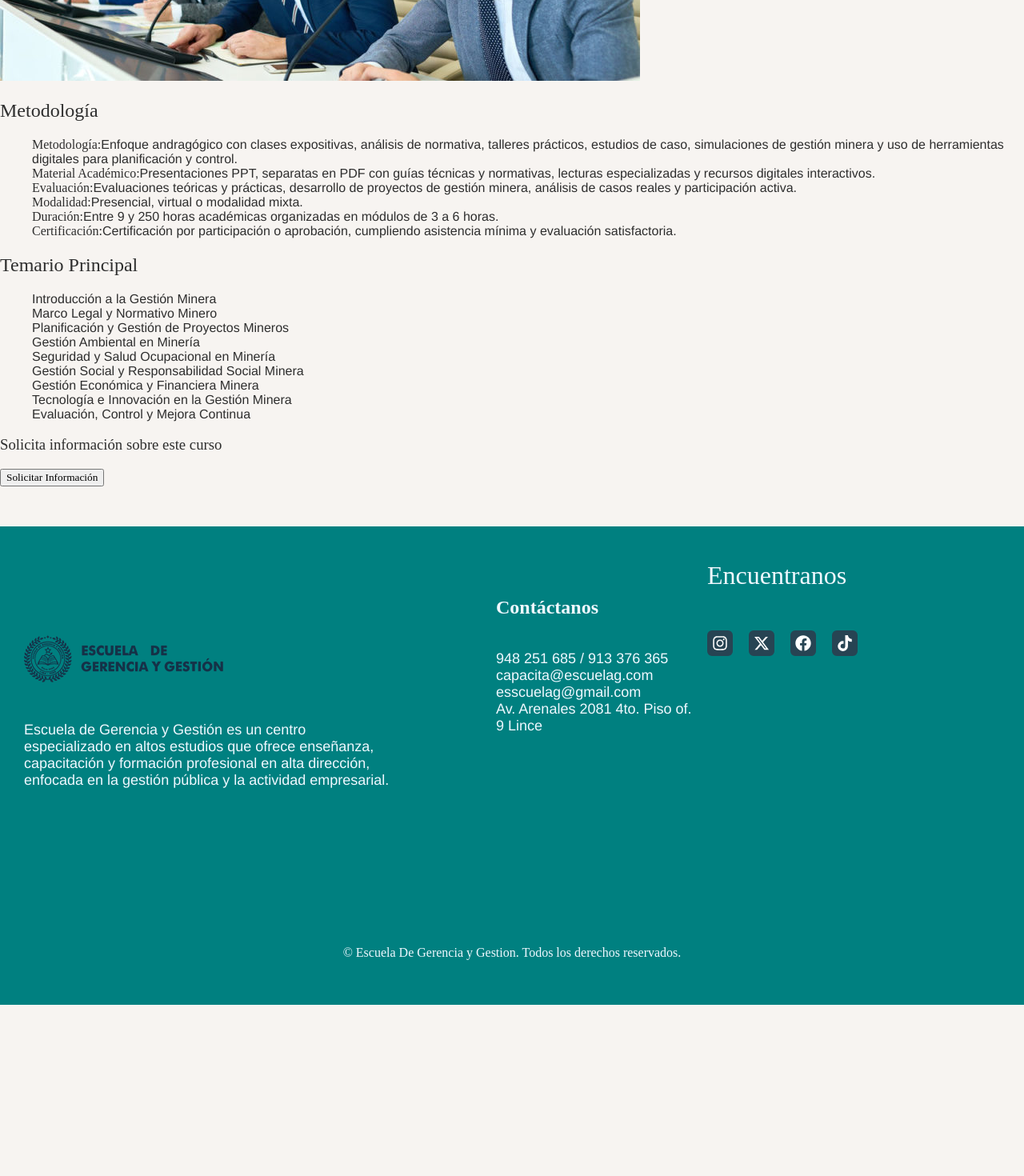
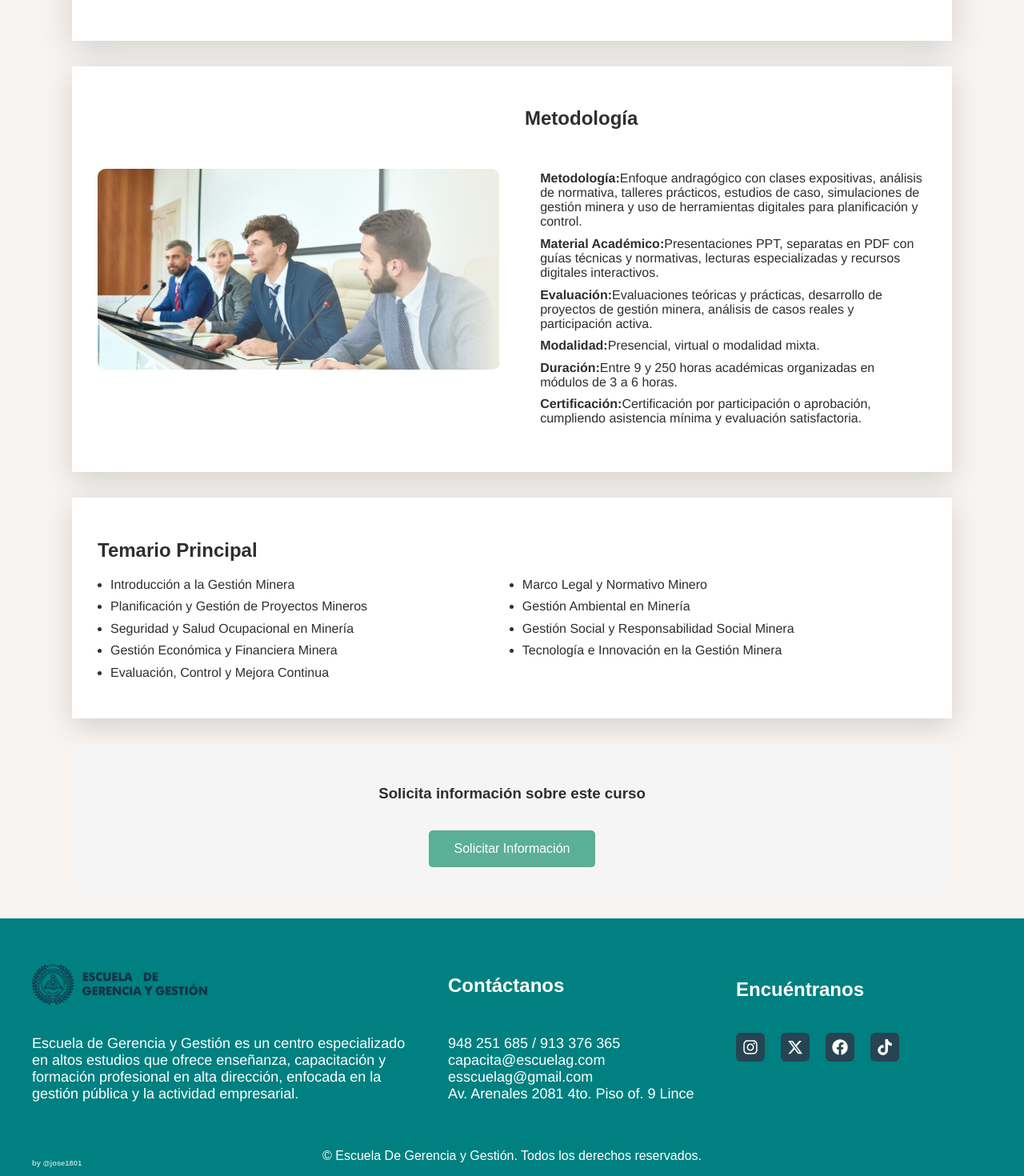
Before and after one commit to JLWhiter/mejora_frontend, a React (Create React App) app: page /C-gest-minera in a window 1280 px wide. Shown: the part 800-2270 px from the top of the page at 80% size. Before the commit the page ends 2056 px from the top, so only its background shows below. Built offline with nearby package versions, Linux system fonts and the light colour scheme.

Commit message:
Mejora en footer y mejora de visualizacion de cursos
se hizo una mejora en el sintaxis del footer, mejora visualizacion de los cursos

```diff
--- a/public/index.html
+++ b/public/index.html
@@ -4,7 +4,7 @@
   <head>
     <title>EscuelAg</title>
     <meta charset="utf-8" />
-    <link rel="icon" type="/svg+xml" href="https://escuelag.com/wp-content/uploads/2025/01/log_pro.png">
+    <link rel="icon" type="/svg+xml" href="uploads/LOGO ESCUELA.jpg">
     <meta name="viewport" content="width=device-width, initial-scale=1.0" />
     <meta name="theme-color" content="#000000" />
     <link rel="apple-touch-icon" href="%PUBLIC_URL%/logo192.png" />
--- a/src/App.js
+++ b/src/App.js
@@ -346,13 +346,14 @@ function App() {
         <Route path='/programa-gestion-empresarial' element={<ProgramaGestionEmpresarial/>}/>
         <Route path='/curso-medida' element={<CursoMedida/>}/>
       </Routes>
-<footer className="parrafo-final">
+<footer className="contenedor-footer">
+
   <div className="footer-bloque footer-bloque-izq">
     <a href="/">
-        <img src="/uploads/Logop3.webp" alt="img-logo" className="logo-final" />
+      <img src="/uploads/Logop3.webp" alt="Logo Escuela" className="logo-final" />
     </a>
 
-      <p className="parrafo-100">
+    <p>
       Escuela de Gerencia y Gestión es un centro especializado
       en altos estudios que ofrece enseñanza, capacitación y
       formación profesional en alta dirección, enfocada en la
@@ -360,31 +361,54 @@ function App() {
     </p>
   </div>
 
+
   <div className="footer-bloque footer-bloque-centro">
-      <h2 className="parrafo-102-10">Contáctanos</h2>
+    <h2>Contáctanos</h2>
 
-      <p className="parrafo-102-11">
-        948 251 685 / 913 376 365 <br />
-        capacita@escuelag.com <br />
-        esscuelag@gmail.com <br />
+    <p>
+      948 251 685 / 913 376 365 <br/>
+      capacita@escuelag.com <br/>
+      esscuelag@gmail.com <br/>
       Av. Arenales 2081 4to. Piso of. 9 Lince
     </p>
   </div>
 
-  <h1 className="parrafo-102-12">
-    Encuentranos
-    <div className='iconos-busqueda'>
-    <div style={{ display: "flex", gap: "20px" }}>
-      <Link to='https://www.instagram.com/egerencia?igsh=MWpmOGppN2g2djk5cQ=='><FaInstagram size={28} color="#ffffffff"  className='fondo icon-bob' /></Link>
-      <Link to='#'><FaXTwitter size={28} color="#ffffffff" className='fondo icon-bob'/></Link>
-      <Link to='https://www.facebook.com/share/1Ztggm115f/'><FaFacebook size={28} color="#ffffffff" className='fondo icon-bob'/></Link>
-      <Link to='https://www.tiktok.com/@escuelagerenciaygestion?_r=1&_t=ZS-93OlEGIQKMT'><FaTiktok size={28} color="#ffffffff" className='fondo icon-bob'/></Link>
+
+  <div className="footer-bloque footer-bloque-der">
+
+    <h2>Encuéntranos</h2>
+
+    <div className="iconos-busqueda">
+
+      <Link to="https://www.instagram.com/egerencia">
+        <FaInstagram size={20} className="fondo icon-bob"/>
+      </Link>
+
+      <Link to="#">
+        <FaXTwitter size={20} className="fondo icon-bob"/>
+      </Link>
+
+      <Link to="https://www.facebook.com/share/1Ztggm115f/">
+        <FaFacebook size={20} className="fondo icon-bob"/>
+      </Link>
+
+      <Link to="https://www.tiktok.com/@escuelagerenciaygestion">
+        <FaTiktok size={20} className="fondo icon-bob"/>
+      </Link>
+
     </div>
+
   </div>
-  </h1>
-  <div className='footer-copyright' id='footer'>
-    <span>© Escuela De Gerencia y Gestion. Todos los derechos reservados.</span>
+  <div className="autor">
+    <h3>by @jose1801</h3>
   </div>
+
+  <div className="footer-copyright" id="footer">
+    <span>© Escuela De Gerencia y Gestión. Todos los derechos reservados.</span>
+  </div>
+
+
+
 </footer>
     </BrowserRouter>
   );
--- a/src/contends/programa-gest/curso-gest-publica.css
+++ b/src/contends/programa-gest/curso-gest-publica.css
@@ -1,166 +1,155 @@
-*{
-    font-family: 'robot','sans-serif';
-    font-weight: 200;
-}
-.contenedor{
-    display: block;
-    font-family: 'robot','sans-serif';
-    font-weight: 200;
-    align-items: center;
-    font-weight: 100;
-    max-width: 90%;
-    columns: 1;
-    margin: 0 auto;
-}
-.contenedor>h1{
-    font-size: .9rem;
-    color: rgb(105, 106, 107);
-}
-.contenedor p{
-    position: relative;
-    font-family: 'robot','sans-serif';
-    font-weight: 200;
-    height: 50%;
-    max-width: 80%;
-    margin-top: 80%;
-    text-align:justify;
-    margin: 1rem auto;
-}
-.presentacion{
-    display: flex;
-    position: relative;
-    max-width: 100%;
-    height: 15rem;
-    background-color: #ffffff;
-    padding: 2rem;
-    box-shadow: 0 15px 55px rgba(0, 0, 0, 0.331);
-    columns: 2;
-}
-.presentacion p{
-    display: flex;
-    float: left;
-    font-size: 1rem;
-    top: 15%;
-    max-width: 40%;
-    padding: 1rem;
-}
-.presentacion ul{
-    margin-top: -1rem;
-}
-.presentacion ul li{
-    padding: .4rem;
-    font-family: 'robot','sans-serif';
-    font-weight: 200;
-    list-style:inherit;
-}
-.metedologia, .metodologia{
-    display: flex;
-    max-width: 50%;
-    background-color: #ffffff;
-    padding: 1rem;
-    margin-top: 1rem;
-    box-shadow: 0 15px 40px rgba(0, 0, 0, 0.331);
-}
-.metedologia p{
-    font-family: 'robot','sans-serif';
-    font-weight: 300;
-    font-size: 1rem;
-}
-.temario-principal{
-    display: flex;
-    position: relative;
-    background-color: #ffffff;
-    padding: 2rem;
-    margin-top: 1rem;
-    box-shadow: 0 15px 40px rgba(0, 0, 0, 0.331);
-}
-.caracteristica-generales{
-    max-width: 89%;
-    margin: 100px auto;
-    background-color: #ffffff;
-    padding: 2rem;
-    margin-top: 1rem;
-    box-shadow: 0 15px 35px rgba(0, 0, 0, 0.331);
-}
-.caracteristica-generales ul li{
-    font-family: 'robot','sans-serif';
-    font-weight: 300;
-}
-.logo-metodologia{
-    align-items: center;
-    display: flex;
-    position: absolute;
-    width: 32rem;
-    height: 25rem;
-    margin-left: 42em;
-}
-.temario-principal ul{
-    display: flex;
-    position: relative;
-    padding: .5rem;
-    font-size: 1rem;
-}
-.temario-principal ul li{
-    padding: 1rem;
-    font-size: .8rem;
+
+
+/* CONTENEDOR GENERAL */
+
+.curso-container{
+    max-width:1100px;
+    margin:auto;
+    padding:2rem;
+    display:grid;
+    gap:2rem;
 }
 
-.btn-solicitar-informacion{
-    cursor: pointer;
-    font-size: 1rem;
-    font-style: none;
-    position: absolute;
-    background-color: #5baf96ef;
-    border: 1rem solid #5baf96dc;
-    border-radius: 0.2rem;
-    margin-left: 60%;
-    margin-top: -20%;
+/* HEADER */
+
+.curso-header{
+    text-align:center;
 }
 
-@media (max-width:800px) {
-    .presentacion p{
-        max-width: 30%;
-        margin-left: -5rem;
-        margin-top: -1rem;
-        font-size: 0.7rem;
+.curso-header h1{
+    font-size:2rem;
+    color:#333;
 }
-    .presentacion h1{
-        font-size: 1rem;
+
+/* PRESENTACION */
+
+.curso-presentacion{
+    background:#fff;
+    padding:2rem;
+    box-shadow:0 10px 40px rgba(0,0,0,0.15);
+    display:grid;
+    gap:1rem;
 }
-    .presentacion ul{
-        margin-top: 0rem;
+
+.curso-presentacion p{
+    text-align:justify;
+    color: #5b5b5b;
+    line-height:1.6;
 }
-    .presentacion ul li{
-        font-size: 0.7rem;
-        width: 7rem;
-        margin-left: -1rem;
+
+.lista-objetivos{
+    padding-left:1.2rem;
+    list-style: georgian;
+    color:#5b5b5b
 }
-    .metedologia, .metodologia{
-        max-width: 100%;
-        text-align:left;
-        margin-left: 0;
-        font-size: .7rem;
+
+.lista-objetivos li{
+    margin-bottom:.5rem;
 }
-    .metedologia, .metodologia h1{
-        margin: 5 auto;
-        z-index: 5;
+
+/* METODOLOGIA */
+
+.curso-metodologia{
+    background:#fff;
+    padding:2rem;
+    box-shadow:0 10px 35px rgba(0,0,0,0.15);
+    display:grid;
+    grid-template-columns:1fr 1fr;
+    gap:2rem;
+    align-items:center;
 }
-    .logo-metodologia{
-        margin-left: 0;
-        max-width: 82%;
-        z-index: 1;
-        opacity: 0.5;
-        height: 74%;
+.metodologia-img{
+    position: relative;
+    overflow: hidden;
+    border-radius: 10px;
 }
-    .temario-principal{
-        display: list-item;
-        list-style: none;
+
+.metodologia-img img{
+    width:100%;
+    display:block;
+    object-fit:cover;
 }
-    .temario-principal ul {
-        display: block;
+.metodologia-img::before{
+    content:"";
+    position:absolute;
+    inset:0;
+    background:linear-gradient(
+        to left,
+        rgb(237, 237, 228) 0%,
+        rgba(250,250,248,0.35) 25%,
+        rgba(250,250,248,0) 100%
+    );
+    z-index:1;
+    pointer-events:none;
 }
-    .temario-principal ul li{
-        display: block;
-        position: relative;
+
+.metodologia-info{
+    display:grid;
+    gap:1rem;
 }
+
+.metodologia-lista{
+    padding-left:1.2rem;
 }
+
+.metodologia-lista li{
+    margin-bottom:.6rem;
+}
+
+/* TEMARIO */
+
+.curso-temario{
+    background:#fff;
+    padding:2rem;
+    box-shadow:0 10px 35px rgba(0,0,0,0.15);
+}
+
+.temario-lista{
+    display:grid;
+    grid-template-columns:1fr 1fr;
+    gap:.6rem;
+    padding-left:1rem;
+}
+
+.temario-lista li{
+    list-style:disc;
+}
+
+/* CTA */
+
+.curso-cta{
+    text-align:center;
+    padding:2rem;
+    background:#f5f5f5;
+    border-radius:10px;
+}
+
+.btn-inscribirse{
+    margin-top:1rem;
+    padding:.9rem 2rem;
+    font-size:1rem;
+    border:none;
+    background:#5baf96;
+    color:white;
+    border-radius:5px;
+    cursor:pointer;
+    transition:.3s;
+}
+
+.btn-inscribirse:hover{
+    background:#4a9a82;
+}
+
+/* RESPONSIVE */
+
+@media(max-width:900px){
+
+    .curso-metodologia{
+        grid-template-columns:1fr;
+    }
+
+    .temario-lista{
+        grid-template-columns:1fr;
+    }
+
+}
--- a/src/index.css
+++ b/src/index.css
@@ -233,118 +233,77 @@ li {
 .menu-cabecera-1003 ul li:hover > ul {
     display: block;
 }
-.parrafo-final {
-    position: relative;
-    background-color: #1f5a5d;
-    color: aliceblue;
-    padding: 40px 0;
-    top: 50px;
+/*FOOTER*/
+.contenedor-footer{
+    display: grid;
+    background-color: rgb(28, 97, 101);
+    align-items: center;
 }
-.parrafo-102-10,
-.parrafo-102-11,
-.parrafo-102-12 {
-    width: 250px;
+.footer-bloque-izq p{
+    max-width: 500px;
 }
-.parrafo-102-10{
-    position: relative;
-    top: -140px;
-    left: 590px;
+.footer-bloque-der {
+    margin-top: -60px;
 }
-.parrafo-102-11 {
-    position: relative;
-    top: -90px;
-    left: 590px;
+.contenedor-footer{
+    background:#008080;
+    color:white;
+    padding:50px 40px;
+    display:grid;
+    grid-template-columns:1.5fr 1fr 1fr;
+    gap:40px;
 }
-.parrafo-102-12 {
-    position: relative;
-    top: -340px;
-    left: 70%;
+.footer-bloque{
+    display:flex;
+    flex-direction:column;
+    gap:10px;
 }
-.parrafo-final {
-    background-color: rgb(0, 128, 128);
-    color: aliceblue;
-    padding: 40px 30px;
-}
-.logo-final {
-    position: relative;
-    width: 250px;
-    margin-bottom: 10px;
-    top: 90px;
-}
-.parrafo-100 {
-    position: relative;
-    top: 100px;
-    max-width: 460px;
-    font-size: 18px;
-    margin-bottom: 20px;
-}
-.parrafo-102-10 {
-    font-weight: bold;
-    top: -160px;
-}
-.parrafo-102-11,
-.parrafo-102-12 {
-    max-width: 250px;
-    margin-top: 10px;
-}
-.parrafo-102-11{
-    top: -140px;
-}
-.parrafo-102-12 {
-    max-width: 250px;
-    top: -375px;
+.logo-final{
+    width:220px;
 }
 .iconos-busqueda{
-    position: relative;
-    top: 50px;
+    display:flex;
+    gap:20px;
+    margin-top:10px;
 }
-.fondo {
-    background-color: rgb(39, 68, 83);
-    width: 20px;
-    height: 20px;
-    border-radius: 6px;
-    border: 6px solid rgb(39, 68, 83);
-    display: flex;
-    align-items: center;
-    justify-content: center;
-    transition:
-    background-color 0.6s ease,
-    border-color 0.6s ease,
-    transform 2s ease;
+.fondo{
+    background-color:#274453;
+    border-radius:6px;
+    padding:8px;
+    transition:.3s;
+    color: white
 }
+.footer-copyright,
+.autor{
+    grid-column:1 / -1;
+    text-align:center;
+}
+.autor{
+    position: absolute;
+    font-size:.5rem;
+    opacity:.7;
+    margin-top: 20%;
+}
+
+/*ANIMACION DE ICONOS */
+
 .fondo:hover{
+    color: #000;
     background-color: rgb(149, 229, 231);
-    border: 6px solid rgb(149, 229, 231);
+    transition:0.5s ease;
 }
-.icon-bob {
-    transition: transform 0.3s ease;
-}
-.icon-bob:hover {
-    transform: translateY(-6px);
-    background-color: rgb(149, 229, 231);
 
-}
+/*las lineas del responsive*/
 .header {
 display: none;
+}
+.menu-list-1004{
+    display: none;
 }
 .menu-overlay {
   display: none;
 }
-.footer-copyright {
-    display: flex;
-    justify-content: center;
-    align-items: center;
-    padding: 1rem 0;
-}
-
-.footer-copyright span {
-    font-size: 1rem;
-}
-.menu-list-1004{
-    display: none;
-}
-
-@media (max-width: 800px) {
+@media (max-width: 700px) {
     .logo-principal {
         width: 140px;
         top: -10px;
@@ -562,76 +521,15 @@ display: none;
         columns: 2;
     }
 
-    .parrafo-final {
-        position: relative;
-        text-align: justify;
-        background-color: rgb(0, 128, 128);
-        color: aliceblue;
-        padding: 40px 0;
+    /*FOOTER*/
+    .contenedor-footer{
+        grid-template-columns:1fr;
+        text-align:center;
     }
-
-    .parrafo-final-contenido{
-        margin-top: -5rem;
+    .iconos-busqueda{
+        justify-content:center;
     }
-    .parrafo-102-10,
-    .parrafo-102-11,
-    .parrafo-102-12 {
-        width: 230px;
-    }
-
-    .parrafo-102-10{
-        position: relative;
-        top: 100px;
-        left: 5px;
-    }
-    .parrafo-102-11 {
-        position: relative;
-        top: 6.5rem;
-        left: 5px;
-    }
-
-    .parrafo-102-12 {
-        position: relative;
-        top: 7.5rem;
-        left: 5px;
-    }
-    .parrafo-final {
-        top: 30px;
-        background-color: rgb(0, 128, 128);
-        color: aliceblue;
-        padding: 40px 30px;
-        height: 800px;
-    }
-
-    .logo-final {
-        position: relative;
-        width: 250px;
-        margin-bottom: 10px;
-        top: 90px;
-    }
-
-    .parrafo-100 {
-        position: relative;
-        top: 100px;
-        max-width: 460px;
-        font-size: 18px;
-        margin-bottom: 20px;
-    }
-
-    .parrafo-102-10 {
-        font-weight: bold;
-        margin-top: 20px;
-    }
-
-    .parrafo-102-11,
-    .parrafo-102-12 {
-        max-width: 250px;
-        margin-top: 10px;
-    }
-    .footer-copyright {
-        text-align: center;
-        margin-top: 70%;
-        left: 1rem;
-        max-width: 92%;
+    .autor{
+        margin-top: 180%;
     }
 }
```
Also changed, not shown: src/contends/stylescss/diplomas.css (line endings or trailing spaces). Lines whose indentation alone changed are shown as unchanged.
